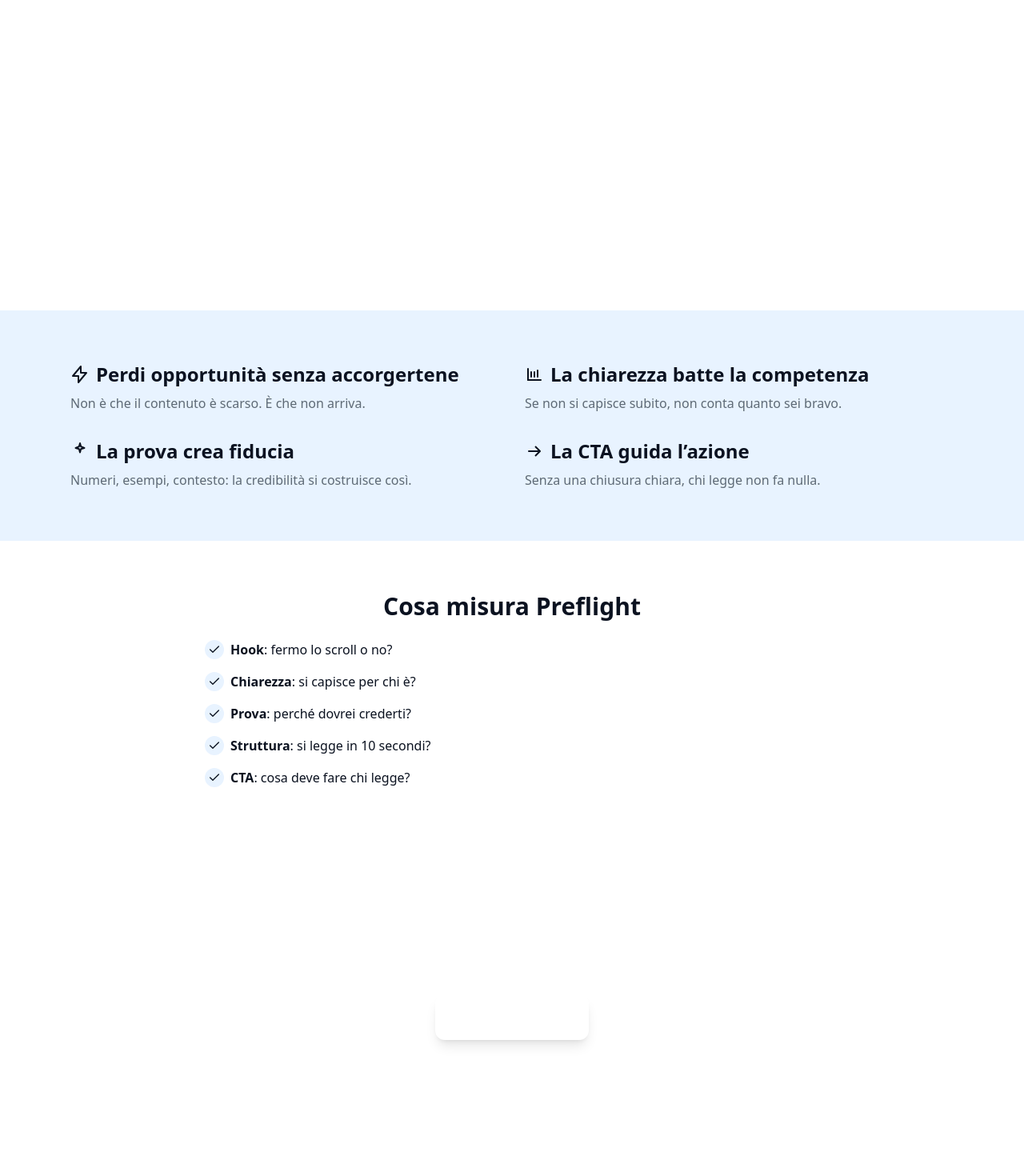
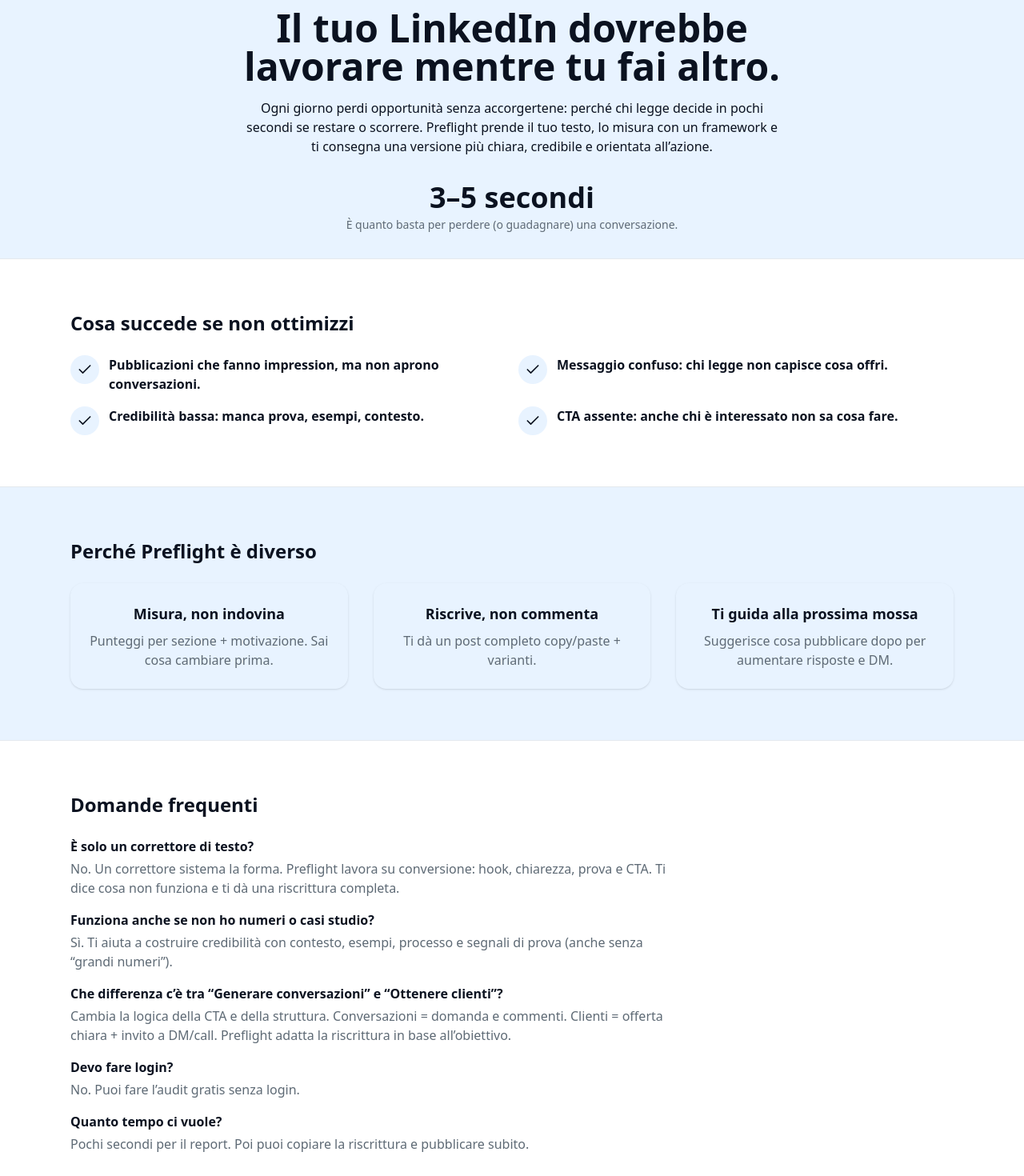
Before and after one commit to marcello13fincato/Preflight, a Next.js app in the folder preflight/: page /perche in a window 1280 px wide. Shown: the part 100-1570 px from the top of the page at 80% size. Before the commit the page ends 1464 px from the top, so only its background shows below. Built offline with nearby package versions, Linux system fonts and the light colour scheme.

Commit message:
Restyle other pages in linkedin blue

```diff
--- a/preflight/app/(marketing)/how-it-works/page.tsx
+++ b/preflight/app/(marketing)/how-it-works/page.tsx
@@ -7,7 +7,7 @@
     <main className="min-h-screen">
       <Section className="pt-24">
         <Container>
-          <h1 className="text-4xl font-bold text-app">Non è magia. È metodo.</h1>
+          <h1 className="text-4xl font-bold text-app">Non è magia. È <span className="text-primary font-bold">metodo</span>.</h1>
           <p className="mt-4 text-muted max-w-2xl">
             Un audit in 40 controlli e una riscrittura pronta: ecco come operiamo dietro le quinte.
           </p>
--- a/preflight/app/(marketing)/page.tsx
+++ b/preflight/app/(marketing)/page.tsx
@@ -35,8 +35,8 @@
           </svg>
         </div>
         <div className="relative container mx-auto px-6 text-center">
-          <h1 className="text-4xl md:text-5xl font-extrabold leading-tight max-w-3xl mx-auto">
-            Trasforma i tuoi post LinkedIn in conversazioni e clienti.
+          <h1 className="text-4xl md:text-5xl font-extrabold leading-tight max-w-3xl mx-auto text-app">
+            Trasforma i tuoi post <span className="text-primary font-bold">LinkedIn</span> in <span className="text-primary font-bold">conversazioni</span> e clienti.
           </h1>
           <p className="mt-4 max-w-2xl text-lg mx-auto">
             Se pubblichi e non succede nulla, non è “colpa dell’algoritmo”. È quasi sempre chiarezza, prova e CTA. Preflight analizza il tuo testo con un framework da consulente e ti consegna una riscrittura completa pronta da pubblicare.
@@ -58,9 +58,9 @@
           </div>
 
           <div className="mt-6 flex flex-wrap justify-center gap-4 text-sm">
-            <span className="bg-surface/20 px-3 py-1 rounded-full">Nessun login</span>
-            <span className="bg-surface/20 px-3 py-1 rounded-full">Risultato in 8–12 secondi</span>
-            <span className="bg-surface/20 px-3 py-1 rounded-full">
+            <span className="bg-soft px-3 py-1 rounded-full text-primary">Nessun login</span>
+            <span className="bg-soft px-3 py-1 rounded-full text-primary">Risultato in 8–12 secondi</span>
+            <span className="bg-soft px-3 py-1 rounded-full text-primary">
               Riscrittura completa + varianti
             </span>
           </div>
@@ -84,8 +84,8 @@
       </section>
 
       {/* recognition section */}
-      <section className="py-16 bg-soft">
-        <Container>
+      <section className="py-16 bg-soft border-t border-app">
+        <Container className="text-app">
           <h2 className="text-3xl font-bold text-center flex items-center justify-center">
             <IconSparkles className="w-6 h-6 text-primary mr-2" />
             Se ti riconosci qui, Preflight è per te.
--- a/preflight/app/(marketing)/pricing/page.tsx
+++ b/preflight/app/(marketing)/pricing/page.tsx
@@ -42,7 +42,7 @@
               <a
                 href={plan.ctaHref}
                 className={`mt-7 inline-block rounded-xl ${
-                  plan.name === "Pro" ? "bg-primary text-white" : "border border-primary text-primary"
+                  plan.name === "Pro" ? "btn-primary text-white" : "btn-secondary"
                 } px-5 py-3 font-semibold hover:bg-primary-dark transition-colors duration-200 ease`}
               >
                 {plan.ctaLabel}
--- a/preflight/app/perche/page.tsx
+++ b/preflight/app/perche/page.tsx
@@ -1,131 +1,135 @@
 import Link from "next/link";
 import {
-  IconZap,
-  IconChart,
-  IconSparkles,
-  IconArrowRight,
   IconCheck,
 } from "@/components/shared/icons";
 import Container from "@/components/shared/Container";
 import Section from "@/components/shared/Section";
 import StatBlock from "@/components/shared/StatBlock";
-import GradientBand from "@/components/shared/GradientBand";
+import BackButton from "@/components/shared/BackButton";
 
 export default function PerchePage() {
   return (
     <main className="min-h-screen">
-      <Section className="pt-32 pb-16 bg-gradient-to-r from-primary to-primary-hover text-white">
-        <Container className="text-center">
+      <Container>
+        <div className="pt-8">
+          <BackButton />
+        </div>
+      </Container>
+
+      <Section className="pt-10 pb-8 bg-soft border-b border-app">
+        <Container className="text-center text-app">
           <h1 className="text-4xl md:text-5xl font-extrabold max-w-3xl mx-auto">
-            Il tuo LinkedIn dovrebbe lavorare al posto tuo.
+            Il tuo LinkedIn dovrebbe lavorare mentre tu fai altro.
           </h1>
-          <p className="mt-4 max-w-2xl mx-auto">
-            Chi decide se ascoltarti lo fa in pochi secondi. Se il tuo messaggio non è immediato, stai regalando attenzione (e opportunità). Preflight trasforma testo confuso in un post che si capisce e invita a rispondere.
+          <p className="mt-4 max-w-2xl mx-auto text-app">
+            Ogni giorno perdi opportunità senza accorgertene: perché chi legge decide in pochi secondi se restare o scorrere. Preflight prende il tuo testo, lo misura con un framework e ti consegna una versione più chiara, credibile e orientata all’azione.
           </p>
-          <div className="mt-12">
-            <StatBlock
-              value="3–5 secondi"
-              label="È quanto basta per perdere (o guadagnare) una conversazione."
-            />
+
+          <div className="mt-8">
+            <StatBlock value="3–5 secondi" label="È quanto basta per perdere (o guadagnare) una conversazione." />
           </div>
         </Container>
       </Section>
 
-      <Section className="bg-soft">
+      <Section className="py-12 bg-app text-app border-b border-app">
         <Container>
-          <div className="grid gap-8 md:grid-cols-2">
-            <div>
-              <h2 className="text-2xl font-semibold flex items-center">
-                <IconZap className="w-6 h-6 text-primary mr-2" />
-                Perdi opportunità senza accorgertene
-              </h2>
-              <p className="text-muted mt-2">
-                Non è che il contenuto è scarso. È che non arriva.
-              </p>
+          <h2 className="text-2xl font-semibold">Cosa succede se non ottimizzi</h2>
+          <div className="mt-6 grid gap-4 md:grid-cols-2">
+            <div className="flex items-start gap-3">
+              <span className="bg-soft rounded-full p-2"><IconCheck className="w-5 h-5 text-primary" /></span>
+              <div>
+                <div className="font-semibold">Pubblicazioni che fanno impression, ma non aprono conversazioni.</div>
+              </div>
             </div>
-            <div className="">
-              <h2 className="text-2xl font-semibold flex items-center">
-                <IconChart className="w-6 h-6 text-primary mr-2" />
-                La chiarezza batte la competenza
-              </h2>
-              <p className="text-muted mt-2">
-                Se non si capisce subito, non conta quanto sei bravo.
-              </p>
+
+            <div className="flex items-start gap-3">
+              <span className="bg-soft rounded-full p-2"><IconCheck className="w-5 h-5 text-primary" /></span>
+              <div>
+                <div className="font-semibold">Messaggio confuso: chi legge non capisce cosa offri.</div>
+              </div>
             </div>
-            <div className="">
-              <h2 className="text-2xl font-semibold flex items-center">
-                <IconSparkles className="w-6 h-6 text-primary mr-2" />
-                La prova crea fiducia
-              </h2>
-              <p className="text-muted mt-2">
-                Numeri, esempi, contesto: la credibilità si costruisce così.
-              </p>
+
+            <div className="flex items-start gap-3">
+              <span className="bg-soft rounded-full p-2"><IconCheck className="w-5 h-5 text-primary" /></span>
+              <div>
+                <div className="font-semibold">Credibilità bassa: manca prova, esempi, contesto.</div>
+              </div>
             </div>
-            <div className="">
-              <h2 className="text-2xl font-semibold flex items-center">
-                <IconArrowRight className="w-6 h-6 text-primary mr-2" />
-                La CTA guida l’azione
-              </h2>
-              <p className="text-muted mt-2">
-                Senza una chiusura chiara, chi legge non fa nulla.
-              </p>
+
+            <div className="flex items-start gap-3">
+              <span className="bg-soft rounded-full p-2"><IconCheck className="w-5 h-5 text-primary" /></span>
+              <div>
+                <div className="font-semibold">CTA assente: anche chi è interessato non sa cosa fare.</div>
+              </div>
             </div>
           </div>
         </Container>
       </Section>
 
-      <Section className="bg-surface">
+      <Section className="py-12 bg-soft border-b border-app text-app">
         <Container>
-          <h2 className="text-3xl font-bold text-center">Cosa misura Preflight</h2>
-          <ul className="mt-6 max-w-3xl mx-auto space-y-4 text-app">
-            <li className="flex items-center gap-2">
-              <span className="bg-soft rounded-full p-1">
-                <IconCheck className="w-4 h-4 text-primary" />
-              </span>
-              <span><strong>Hook</strong>: fermo lo scroll o no?</span>
-            </li>
-            <li className="flex items-center gap-2">
-              <span className="bg-soft rounded-full p-1">
-                <IconCheck className="w-4 h-4 text-primary" />
-              </span>
-              <span><strong>Chiarezza</strong>: si capisce per chi è?</span>
-            </li>
-            <li className="flex items-center gap-2">
-              <span className="bg-soft rounded-full p-1">
-                <IconCheck className="w-4 h-4 text-primary" />
-              </span>
-              <span><strong>Prova</strong>: perché dovrei crederti?</span>
-            </li>
-            <li className="flex items-center gap-2">
-              <span className="bg-soft rounded-full p-1">
-                <IconCheck className="w-4 h-4 text-primary" />
-              </span>
-              <span><strong>Struttura</strong>: si legge in 10 secondi?</span>
-            </li>
-            <li className="flex items-center gap-2">
-              <span className="bg-soft rounded-full p-1">
-                <IconCheck className="w-4 h-4 text-primary" />
-              </span>
-              <span><strong>CTA</strong>: cosa deve fare chi legge?</span>
-            </li>
-          </ul>
+          <h2 className="text-2xl font-semibold">Perché Preflight è diverso</h2>
+          <div className="mt-6 grid gap-8 md:grid-cols-3">
+            <div className="p-6 bg-surface rounded-2xl shadow-sm text-app text-center">
+              <div className="text-lg font-semibold"><span className="text-primary font-bold">Misura, non indovina</span></div>
+              <p className="mt-2 text-muted">Punteggi per sezione + motivazione. Sai cosa cambiare prima.</p>
+            </div>
+
+            <div className="p-6 bg-surface rounded-2xl shadow-sm text-app text-center">
+              <div className="text-lg font-semibold"><span className="text-primary font-bold">Riscrive, non commenta</span></div>
+              <p className="mt-2 text-muted">Ti dà un post completo copy/paste + varianti.</p>
+            </div>
+
+            <div className="p-6 bg-surface rounded-2xl shadow-sm text-app text-center">
+              <div className="text-lg font-semibold"><span className="text-primary font-bold">Ti guida alla prossima mossa</span></div>
+              <p className="mt-2 text-muted">Suggerisce cosa pubblicare dopo per aumentare risposte e DM.</p>
+            </div>
+          </div>
         </Container>
       </Section>
 
-      <GradientBand>
+      <Section className="py-12 bg-app text-app">
+        <Container>
+          <h2 className="text-2xl font-semibold">Domande frequenti</h2>
+          <div className="mt-6 space-y-4 max-w-3xl">
+            <div>
+              <div className="font-semibold">È solo un correttore di testo?</div>
+              <div className="text-muted mt-1">No. Un correttore sistema la forma. Preflight lavora su conversione: hook, chiarezza, prova e CTA. Ti dice cosa non funziona e ti dà una riscrittura completa.</div>
+            </div>
+
+            <div>
+              <div className="font-semibold">Funziona anche se non ho numeri o casi studio?</div>
+              <div className="text-muted mt-1">Sì. Ti aiuta a costruire credibilità con contesto, esempi, processo e segnali di prova (anche senza “grandi numeri”).</div>
+            </div>
+
+            <div>
+              <div className="font-semibold">Che differenza c’è tra “Generare conversazioni” e “Ottenere clienti”?</div>
+              <div className="text-muted mt-1">Cambia la logica della CTA e della struttura. Conversazioni = domanda e commenti. Clienti = offerta chiara + invito a DM/call. Preflight adatta la riscrittura in base all’obiettivo.</div>
+            </div>
+
+            <div>
+              <div className="font-semibold">Devo fare login?</div>
+              <div className="text-muted mt-1">No. Puoi fare l’audit gratis senza login.</div>
+            </div>
+
+            <div>
+              <div className="font-semibold">Quanto tempo ci vuole?</div>
+              <div className="text-muted mt-1">Pochi secondi per il report. Poi puoi copiare la riscrittura e pubblicare subito.</div>
+            </div>
+          </div>
+        </Container>
+      </Section>
+
+      <Section className="py-12 bg-soft2 text-app">
         <Container className="text-center">
-          <h2 className="text-3xl font-bold">Vuoi pubblicare con più sicurezza (e più risultati)?</h2>
-          <p className="mt-4 max-w-xl mx-auto">
-            Fai un audit gratuito: capisci cosa migliorare e ottieni una riscrittura pronta da pubblicare.
-          </p>
-          <Link
-            href="/audit"
-            className="mt-8 inline-block rounded-xl bg-surface text-primary px-8 py-4 font-semibold shadow-lg hover:bg-soft2 transition"
-          >
-            Fai l’audit gratis
-          </Link>
+          <h2 className="text-2xl font-bold">Vuoi vedere cosa cambierei nel tuo post?</h2>
+          <p className="mt-4 text-muted">Provalo con il tuo testo e ricevi un report gratuito.</p>
+          <div className="mt-6 flex items-center justify-center gap-4">
+            <Link href="/audit" className="btn-primary rounded-xl px-6 py-3 font-semibold">Fai l’audit gratis</Link>
+            <Link href="/how-it-works" className="link-primary">Come funziona</Link>
+          </div>
         </Container>
-      </GradientBand>
+      </Section>
     </main>
   );
 }
--- a/preflight/components/shared/StatBlock.tsx
+++ b/preflight/components/shared/StatBlock.tsx
@@ -10,7 +10,7 @@
   return (
     <div className={`text-center ${className}`}>
       <div className="text-4xl font-extrabold text-primary">{value}</div>
-      <div className="mt-1 text-sm text-text-secondary">{label}</div>
+      <div className="mt-1 text-sm text-muted">{label}</div>
     </div>
   );
 }
```
